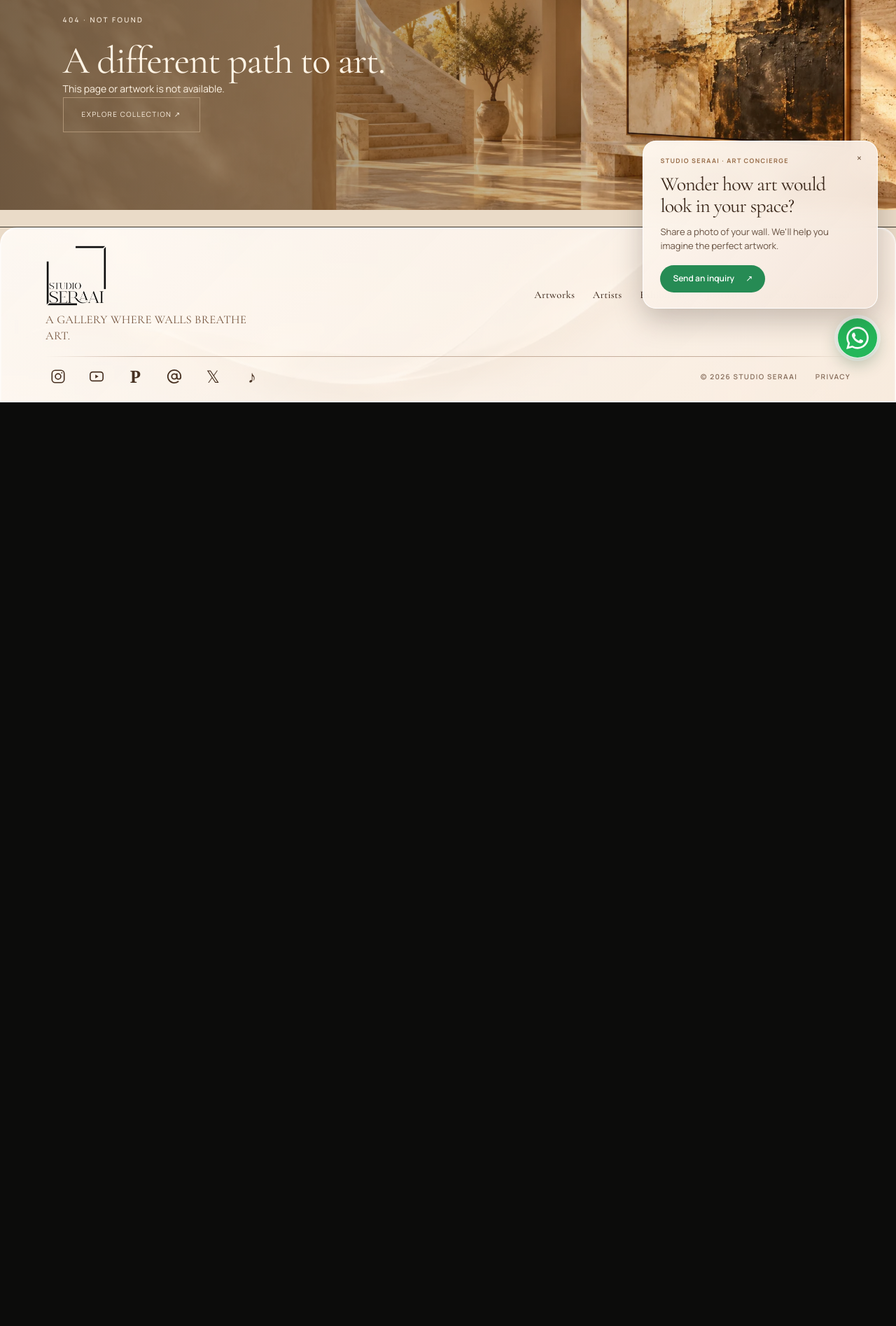
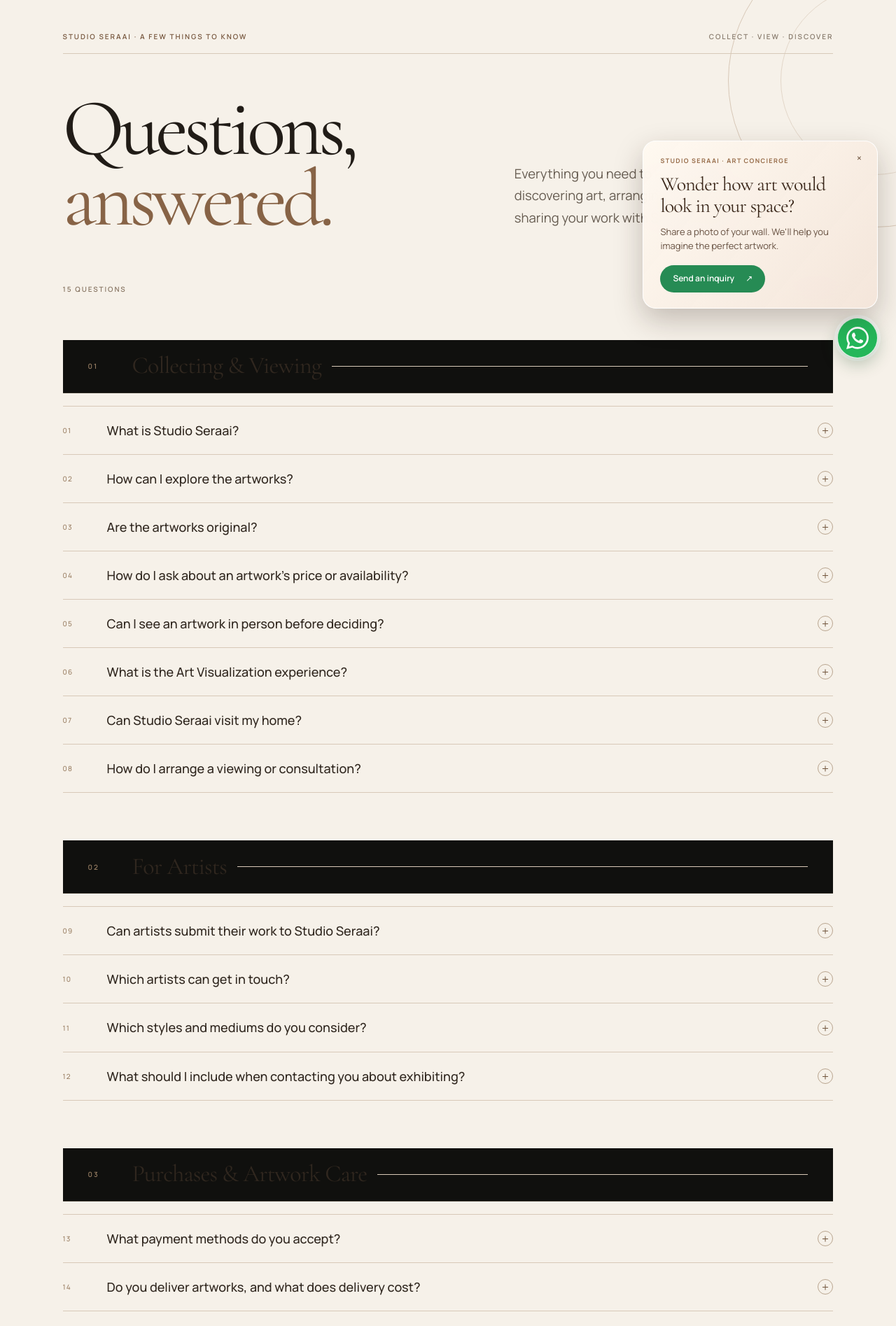
Before and after one commit to studioseraai/studioseraai, a Next.js app: page /faq in a window 1280 px wide. Before the commit this address had no page. Shown: the part 260-2155 px from the top of the page at 70% size. Before the commit the page ends 835 px from the top, so only its background shows below. Built offline with nearby package versions, Linux system fonts and the light colour scheme.

Commit message:
Add dedicated FAQ page and navigation

```diff
--- a/app/contact/page.tsx
+++ b/app/contact/page.tsx
@@ -1,6 +1,5 @@
 import Shell from '../gallery-components/shell';
 import {MapPin,Phone,Clock3,AtSign,ExternalLink,Navigation} from 'lucide-react';
-import {ViewingQuestions} from '../gallery-components/editorial';
 import ContactV4Form from './ContactV4Form';
 import s from './ContactV4.module.css';
 
@@ -53,6 +52,5 @@ export default async function Page({searchParams}:{searchParams:Promise<{artwork
         <iframe title="Map showing Studio Seraai address at Shahbaz Commercial, DHA Phase 6, Karachi" src="https://www.google.com/maps?q=1st%20Floor%2C%2040-C%2C%20Lane%204%2C%20Shahbaz%20Commercial%2C%20DHA%20Phase%206%2C%20Karachi%2C%20Pakistan&output=embed" loading="lazy" referrerPolicy="no-referrer-when-downgrade" allowFullScreen/>
       </div>
     </section>
-    <section className={s.faq}><div className={s.faqInner}><ViewingQuestions/></div></section>
   </Shell>;
 }
--- /dev/null
+++ b/app/faq/FAQPage.module.css
@@ -0,0 +1,35 @@
+.hero{position:relative;overflow:hidden;padding:clamp(132px,16vw,210px) max(7vw,24px) 54px;background:#f6f1e9;color:#211c17}
+.hero:before{content:"";position:absolute;width:420px;height:420px;border:1px solid #d8c8b7;border-radius:50%;right:-180px;top:65px;pointer-events:none}
+.hero:after{content:"";position:absolute;width:270px;height:270px;border:1px solid #e3d7c9;border-radius:50%;right:-105px;top:140px;pointer-events:none}
+.heroTop,.titleRow,.rule{position:relative;z-index:1;max-width:1120px;margin:0 auto}
+.heroTop{display:flex;justify-content:space-between;align-items:center;border-bottom:1px solid #d7c9b8;padding-bottom:17px}
+.kicker,.index,.rule,.groupHeading>span,.contact>p{font:600 10px/1.4 var(--font-interface),Arial,sans-serif;letter-spacing:.19em}
+.kicker{color:#76563d;margin:0}.index{color:#887b6d}
+.titleRow{display:grid;grid-template-columns:1.1fr .9fr;gap:8%;align-items:end;padding:56px 0 70px}
+.titleRow h1{font:400 clamp(62px,9vw,118px)/.88 var(--font-display),Georgia,serif;letter-spacing:-.055em;margin:0}
+.titleRow h1 em{font-weight:400;color:#876346}
+.titleRow>p{font:400 clamp(16px,1.45vw,19px)/1.7 var(--font-interface),Arial,sans-serif;color:#675d52;max-width:390px;margin:0 0 8px}
+.rule{display:flex;justify-content:space-between;max-width:1120px;margin:0 auto;color:#8a7866}
+.content{background:#f6f1e9;padding:12px max(7vw,24px) 90px}
+.group{max-width:1120px;margin:0 auto 68px}
+.groupHeading{display:grid;grid-template-columns:48px auto 1fr;gap:15px;align-items:center;margin-bottom:18px}
+.groupHeading>span{color:#947b61}
+.groupHeading h2{font:400 clamp(24px,3vw,34px)/1.1 var(--font-display),Georgia,serif;margin:0;color:#30271f}
+.groupHeading i{height:1px;background:#d8c9b8}
+.questions{border-top:1px solid #d8c9b8}
+.item{border-bottom:1px solid #d8c9b8}
+.item summary{display:grid;grid-template-columns:48px 1fr 28px;gap:15px;align-items:center;list-style:none;cursor:pointer;padding:21px 0;color:#30271f}
+.item summary::-webkit-details-marker{display:none}
+.number{font:500 10px/1 var(--font-interface),Arial,sans-serif;color:#9b8065;letter-spacing:.12em}
+.question{font:500 clamp(15px,1.5vw,18px)/1.45 var(--font-interface),Arial,sans-serif}
+.toggle{position:relative;width:22px;height:22px;border:1px solid #b9a58f;border-radius:50%;justify-self:end}
+.toggle:before,.toggle:after{content:"";position:absolute;left:6px;right:6px;top:10px;height:1px;background:#72563e}
+.toggle:after{transform:rotate(90deg);transition:transform .2s ease}
+.item[open] .toggle:after{transform:rotate(0)}
+.answer{margin:0 42px 23px 63px;max-width:700px;font:400 15px/1.75 var(--font-interface),Arial,sans-serif;color:#70665c}
+.contact{padding:62px 24px 76px;background:#27221e;color:#f7f1e8;text-align:center}
+.contact>p{color:#c4a37d;margin:0 0 17px}
+.contact h2{font:400 clamp(38px,6vw,66px)/1.1 var(--font-display),Georgia,serif;margin:0 0 27px}
+.contact>a{display:inline-flex;align-items:center;gap:8px;color:#f7f1e8;text-decoration:none;border-bottom:1px solid #b48b5f;padding:0 0 9px;font:600 10px/1.4 var(--font-interface),Arial,sans-serif;letter-spacing:.14em}
+@media(max-width:650px){.hero{padding-top:116px}.heroTop{align-items:flex-start;gap:20px}.index{text-align:right;font-size:8px}.titleRow{grid-template-columns:1fr;gap:22px;padding:38px 0 48px}.titleRow h1{font-size:clamp(58px,16vw,88px)}.titleRow>p{max-width:440px}.content{padding-bottom:55px}.group{margin-bottom:50px}.groupHeading{grid-template-columns:34px auto 1fr;gap:10px}.item summary{grid-template-columns:30px 1fr 24px;gap:9px;padding:18px 0}.answer{margin:0 24px 20px 39px;font-size:14px}}
+@media(prefers-reduced-motion:reduce){.toggle:after{transition:none}}
--- /dev/null
+++ b/app/faq/page.tsx
@@ -0,0 +1,48 @@
+import Link from 'next/link';
+import Shell from '../gallery-components/shell';
+import {ArrowUpRight} from 'lucide-react';
+import styles from './FAQPage.module.css';
+
+export const metadata={title:'Frequently Asked Questions — Studio Seraai',description:'Answers about collecting, private viewings, art visualization, artist submissions, purchases and caring for original artworks at Studio Seraai.'};
+
+const groups=[
+ {title:'Collecting & Viewing',items:[
+  ['What is Studio Seraai?','Studio Seraai is a Karachi art gallery connecting artists and collectors through original artworks and shared cultural experiences.'],
+  ['How can I explore the artworks?','Browse our online collection. Artwork pages include available details such as the artist, medium, surface, style, theme and dimensions.'],
+  ['Are the artworks original?','Studio Seraai presents original artworks. For details or supporting documentation about a specific piece, please contact us.'],
+  ['How do I ask about an artwork’s price or availability?','Use the inquiry option on the artwork page or contact Studio Seraai directly. Our team can provide details about the piece.'],
+  ['Can I see an artwork in person before deciding?','Contact us to discuss viewing an artwork at the gallery. We’ll help arrange a suitable visit.'],
+  ['What is the Art Visualization experience?','At the gallery, we can use a projector to help you preview how selected artworks could look in your space.'],
+  ['Can Studio Seraai visit my home?','Yes. You can request a home consultation to explore artwork placement in your space.'],
+  ['How do I arrange a viewing or consultation?','Contact us by phone or through the website and tell us whether you prefer an in-gallery projector session or a home visit.']
+ ]},
+ {title:'For Artists',items:[
+  ['Can artists submit their work to Studio Seraai?','Yes. We welcome serious artists interested in exhibiting their work with us.'],
+  ['Which artists can get in touch?','We welcome established and emerging artists. Pakistani artists are encouraged to contact us, and artists from elsewhere are welcome too.'],
+  ['Which styles and mediums do you consider?','All styles and mediums are welcome.'],
+  ['What should I include when contacting you about exhibiting?','Share a short introduction and information about your artistic practice. You can include portfolio images or a link to your work.']
+ ]},
+ {title:'Purchases & Artwork Care',items:[
+  ['What payment methods do you accept?','Please contact us about the specific artwork. We’ll confirm the accepted payment options and applicable terms directly.'],
+  ['Do you deliver artworks, and what does delivery cost?','Contact us before confirming a purchase to ask whether delivery is available for your destination and to confirm the cost and arrangements.'],
+  ['Can I return or exchange an artwork?','Please contact Studio Seraai before purchase to confirm the return or cancellation terms that apply to the specific artwork.']
+ ]}
+];
+
+export default function FAQPage(){return <Shell>
+ <section className={styles.hero} aria-labelledby="faq-title">
+  <div className={styles.heroTop}><p className={styles.kicker}>STUDIO SERAAI · A FEW THINGS TO KNOW</p><span className={styles.index}>COLLECT · VIEW · DISCOVER</span></div>
+  <div className={styles.titleRow}><h1 id="faq-title">Questions,<br/><em>answered.</em></h1><p>Everything you need to know about discovering art, arranging a viewing, and sharing your work with Studio Seraai.</p></div>
+  <div className={styles.rule}><span>15 QUESTIONS</span><span>01 — 15</span></div>
+ </section>
+ <section className={styles.content} aria-label="Frequently asked questions">
+  {groups.map((group,groupIndex)=><section className={styles.group} key={group.title} aria-labelledby={'faq-group-'+groupIndex}>
+   <header className={styles.groupHeading}><span>0{groupIndex+1}</span><h2 id={'faq-group-'+groupIndex}>{group.title}</h2><i aria-hidden="true"/></header>
+   <div className={styles.questions}>{group.items.map(([question,answer],index)=><details className={styles.item} key={question}>
+    <summary><span className={styles.number}>{String(groups.slice(0,groupIndex).reduce((n,g)=>n+g.items.length,0)+index+1).padStart(2,'0')}</span><span className={styles.question}>{question}</span><span className={styles.toggle} aria-hidden="true"/></summary>
+    <p className={styles.answer}>{answer}</p>
+   </details>)}</div>
+  </section>)}
+ </section>
+ <section className={styles.contact}><p>STILL CURIOUS?</p><h2>Let’s talk about art.</h2><Link href="/contact">CONTACT THE GALLERY <ArrowUpRight size={16} aria-hidden="true"/></Link></section>
+ </Shell>;}
--- a/app/gallery-components/shell.tsx
+++ b/app/gallery-components/shell.tsx
@@ -1,12 +1,12 @@
 'use client';
 import Link from 'next/link';
 import {useEffect,useRef,useState} from 'react';
-import {Menu,Search,X,ArrowUpRight,AtSign,Image as ImageIcon,UsersRound,Layers3,BookOpen,Info,Mail} from 'lucide-react';
+import {Menu,Search,X,ArrowUpRight,AtSign,Image as ImageIcon,UsersRound,Layers3,BookOpen,Info,Mail,CircleHelp} from 'lucide-react';
 import nav from './FloatingNav.module.css';
 import footer from './GlassFooter.module.css';
 import WhatsAppConcierge from './WhatsAppConcierge';
-const links=[['Artworks','/collections'],['Artists','/artists'],['Exhibitions','/events'],['Journal','/journal'],['Our Story','/about'],['Contact','/contact']];
-const primaryLinks=[{title:'ARTWORKS',href:'/collections',Icon:ImageIcon},{title:'ARTISTS',href:'/artists',Icon:UsersRound},{title:'EXHIBITIONS',href:'/events',Icon:Layers3},{title:'JOURNAL',href:'/journal',Icon:BookOpen},{title:'ABOUT',href:'/about',Icon:Info},{title:'CONTACT US',href:'/contact',Icon:Mail}];
+const links=[['Artworks','/collections'],['Artists','/artists'],['Exhibitions','/events'],['Journal','/journal'],['FAQs','/faq'],['Our Story','/about'],['Contact','/contact']];
+const primaryLinks=[{title:'ARTWORKS',href:'/collections',Icon:ImageIcon},{title:'ARTISTS',href:'/artists',Icon:UsersRound},{title:'EXHIBITIONS',href:'/events',Icon:Layers3},{title:'JOURNAL',href:'/journal',Icon:BookOpen},{title:'FAQS',href:'/faq',Icon:CircleHelp},{title:'ABOUT',href:'/about',Icon:Info},{title:'CONTACT US',href:'/contact',Icon:Mail}];
 export default function Shell({children}:{children:React.ReactNode}){const dialog=useRef<HTMLDialogElement>(null);const [mode,setMode]=useState('menu');const [scrolled,setScrolled]=useState(false);useEffect(()=>{const sync=()=>setScrolled(window.scrollY>24);sync();window.addEventListener('scroll',sync,{passive:true});return()=>window.removeEventListener('scroll',sync);},[]);return <div className="sg wa"><a className="sg-skip" href="#gallery-main">Skip to content</a><div className={nav.shell}><div className={nav.wave} aria-hidden="true"/><header className={nav.header} data-scrolled={scrolled}>
 <Link className={nav.brand} href="/" aria-label="Studio Seraai homepage"><img className={nav.brandLogo} src="/brand/studio-seraai-logo.png" alt="" aria-hidden="true"/></Link>
 <nav className={nav.items} aria-label="Main navigation">
```
